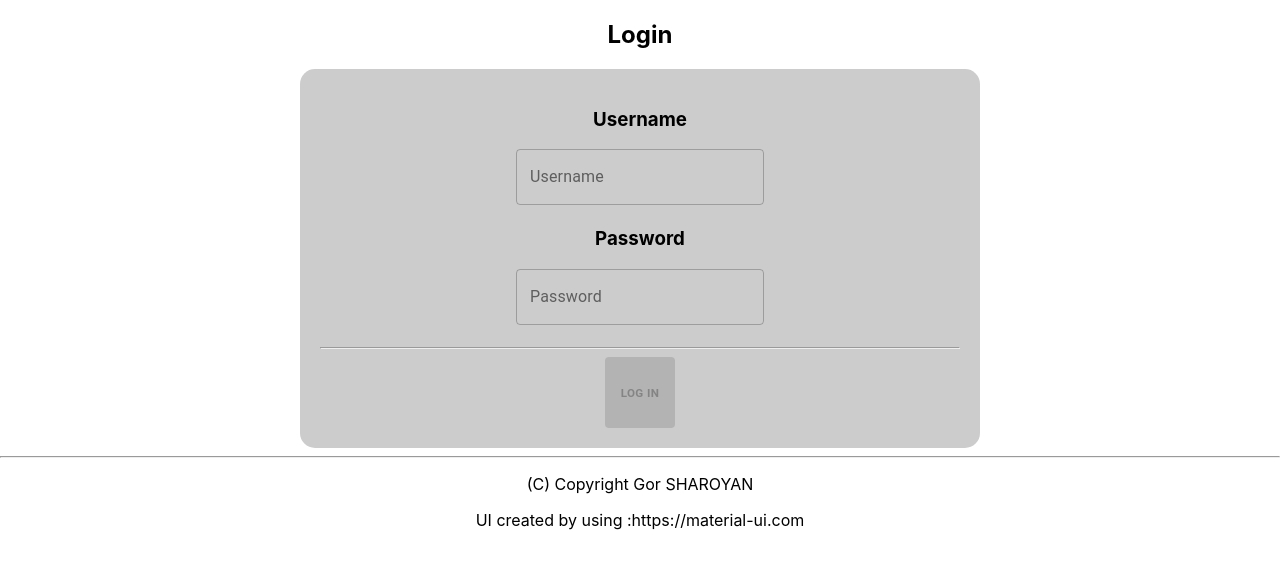
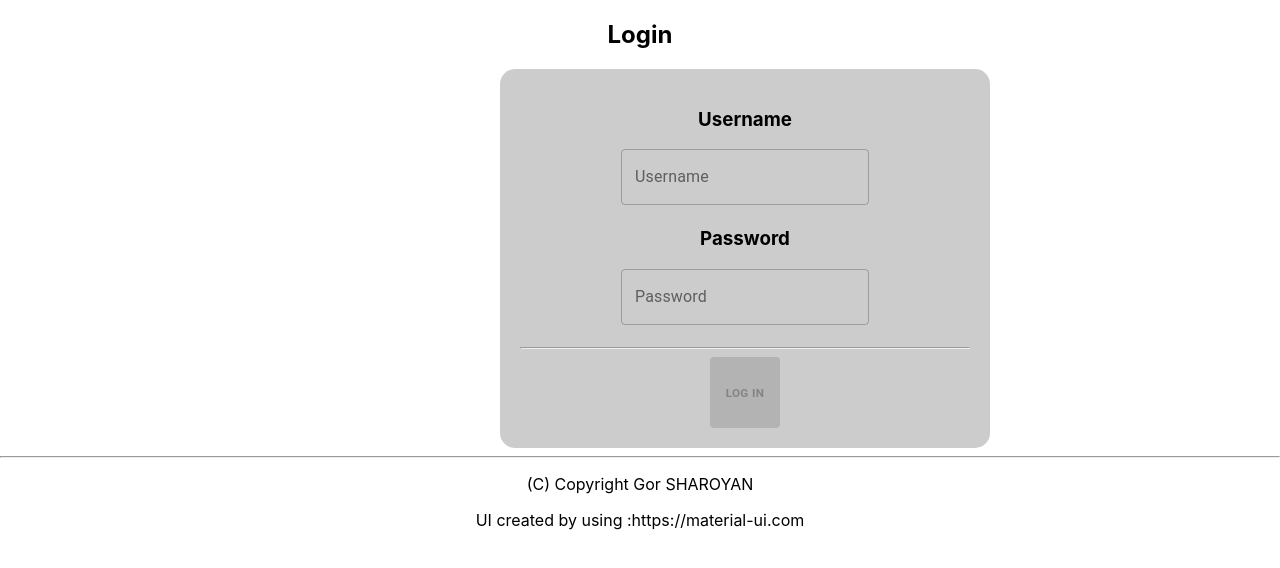
Before and after one commit to GorSharoyan/React_HW_20_login_form, a React (Create React App) app: page / in a window 1280 px wide. Shown: the top 568 px of the page. Built offline with nearby package versions, Linux system fonts and the light colour scheme.

Commit message:
worked on UI a little bit

```diff
--- a/src/App.css
+++ b/src/App.css
@@ -1,13 +1,14 @@
-.login-form {
+body {
    text-align: center;
 }
 
 .login-form {
   background-color:#ccc;
-  margin-right:300px;
-  margin-left:300px;
+  margin-right:500px;
+  margin-left:500px;
   border-radius:15px;
   padding:20px;
+  width: 450px;
 }
 
 .btn:enabled{
--- a/src/App.js
+++ b/src/App.js
@@ -74,7 +74,7 @@ import TextField from '@material-ui/core/TextField';
 
     render(){
         return(
-     <div>
+     <body>
          <form className='login-form' onSubmit={this.handleSubmit}>
              <label>
                  <h3>Username</h3>
@@ -104,7 +104,7 @@ import TextField from '@material-ui/core/TextField';
 
              </label>
          </form>
-       </div>
+       </body>
 
         )
     }
```
